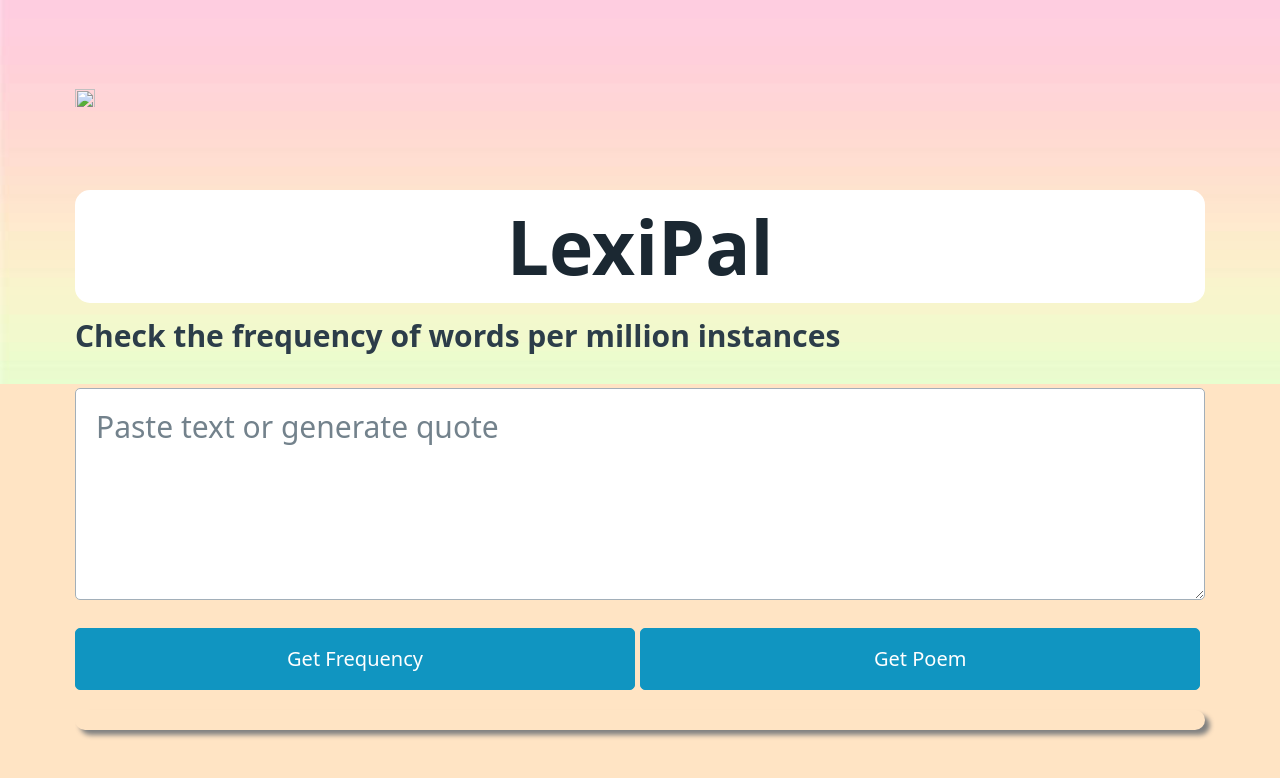
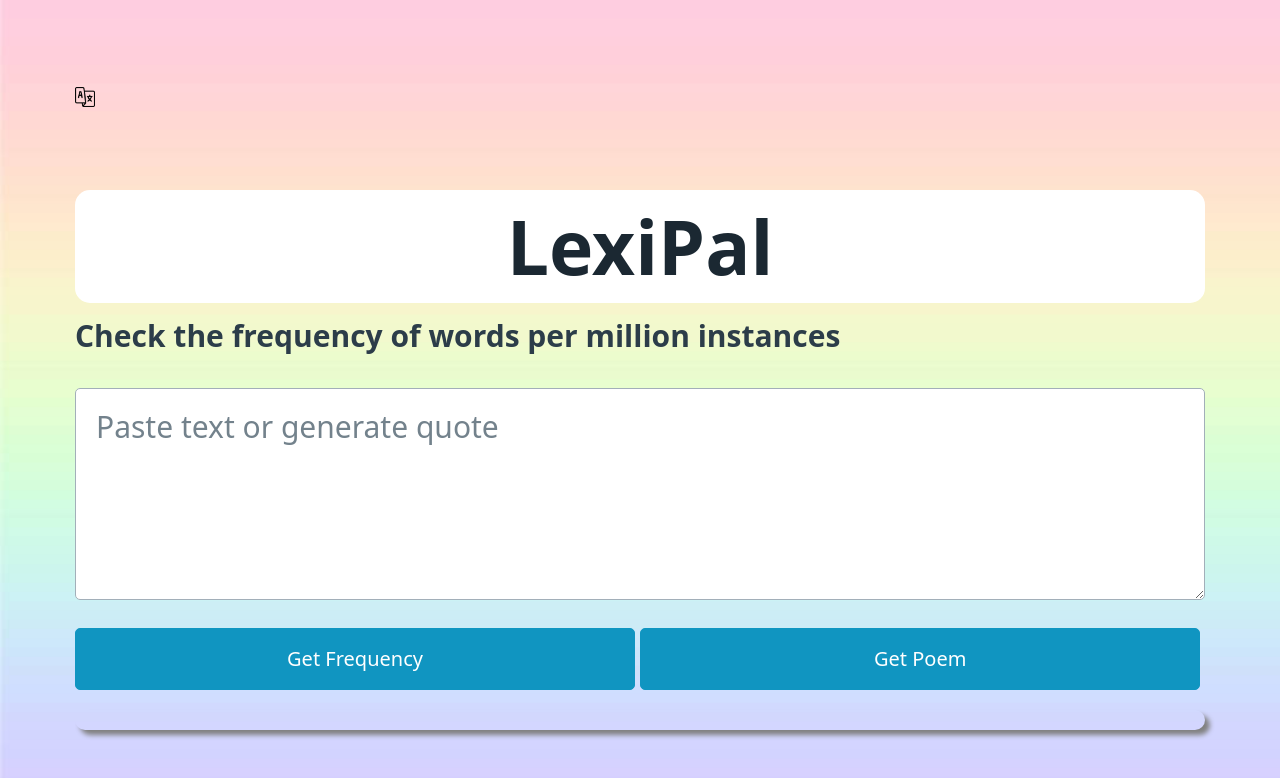
Before and after one commit to tmcmanus95/LexiPal-Word-Frequency-Calculator, a plain HTML site: page index.html in a window 1280 px wide. Drawn offline with nearby package versions, Linux system fonts and the light colour scheme.

Commit message:
readded language icon, deleted unsued function

```diff
--- a/assets/style.css
+++ b/assets/style.css
@@ -26,7 +26,7 @@
   top: 0;
   left: 0;
   width: 100%;
-  height: 48%;
+  height: 100%;
   background-image: url("./icons/rainbow11.jpg");
   background-size: cover;
   background-repeat: no-repeat;
--- a/index.html
+++ b/index.html
@@ -12,7 +12,7 @@
       <div id="background-image"></div>
       <div id="rest-of-background"></div>
       <div id="stuff-on-top-of-the-background-image">
-      <img src="./assets/icons/languageicon.png" id="language-icon" />
+      <img src="./assets/icons/languageicon.png" alt-text="language toggle button" id="language-icon" />
       <div id="languages-container">
         <input
         type="radio"
```
Also changed, not shown: assets/icons/languageicon.png (added), assets/icons/pumpkin.jpg (deleted).
